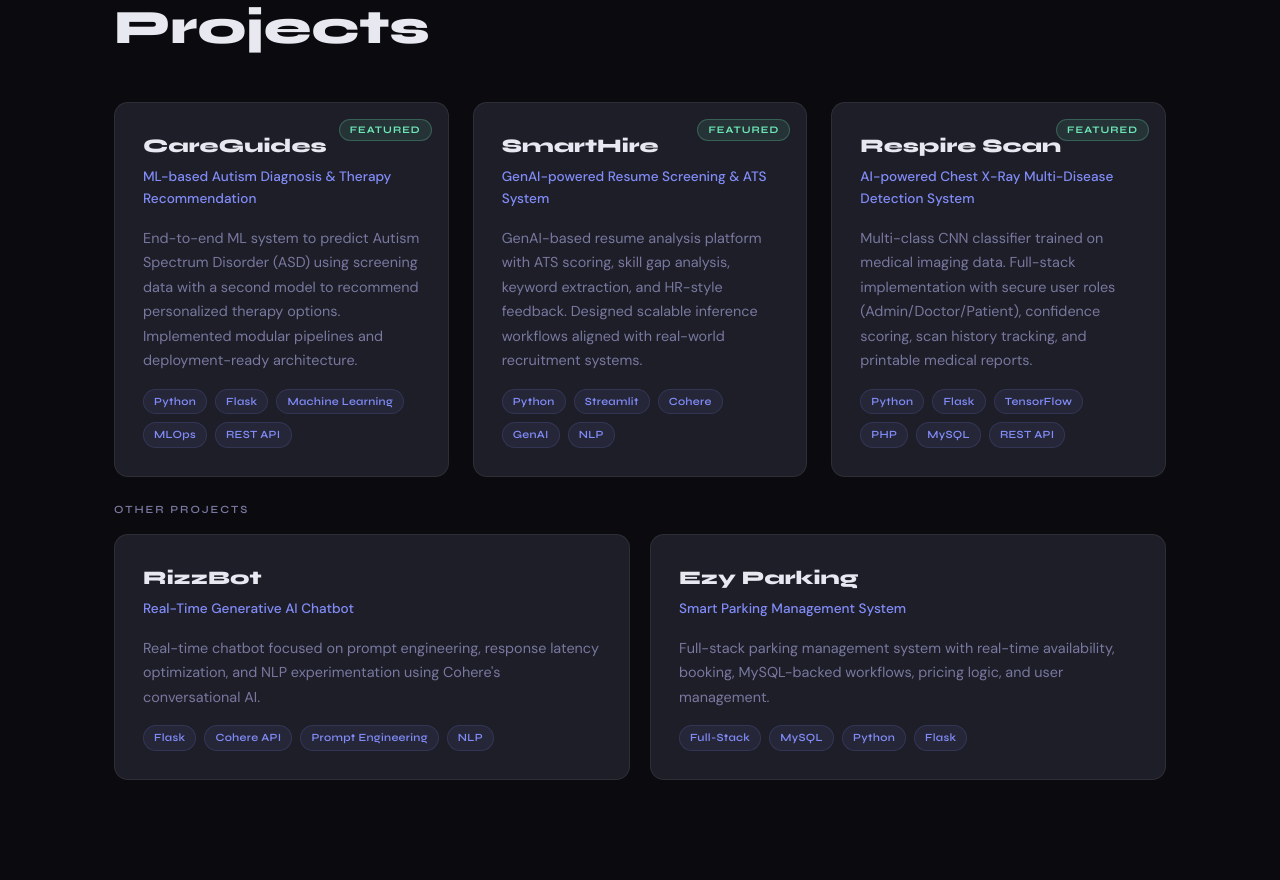
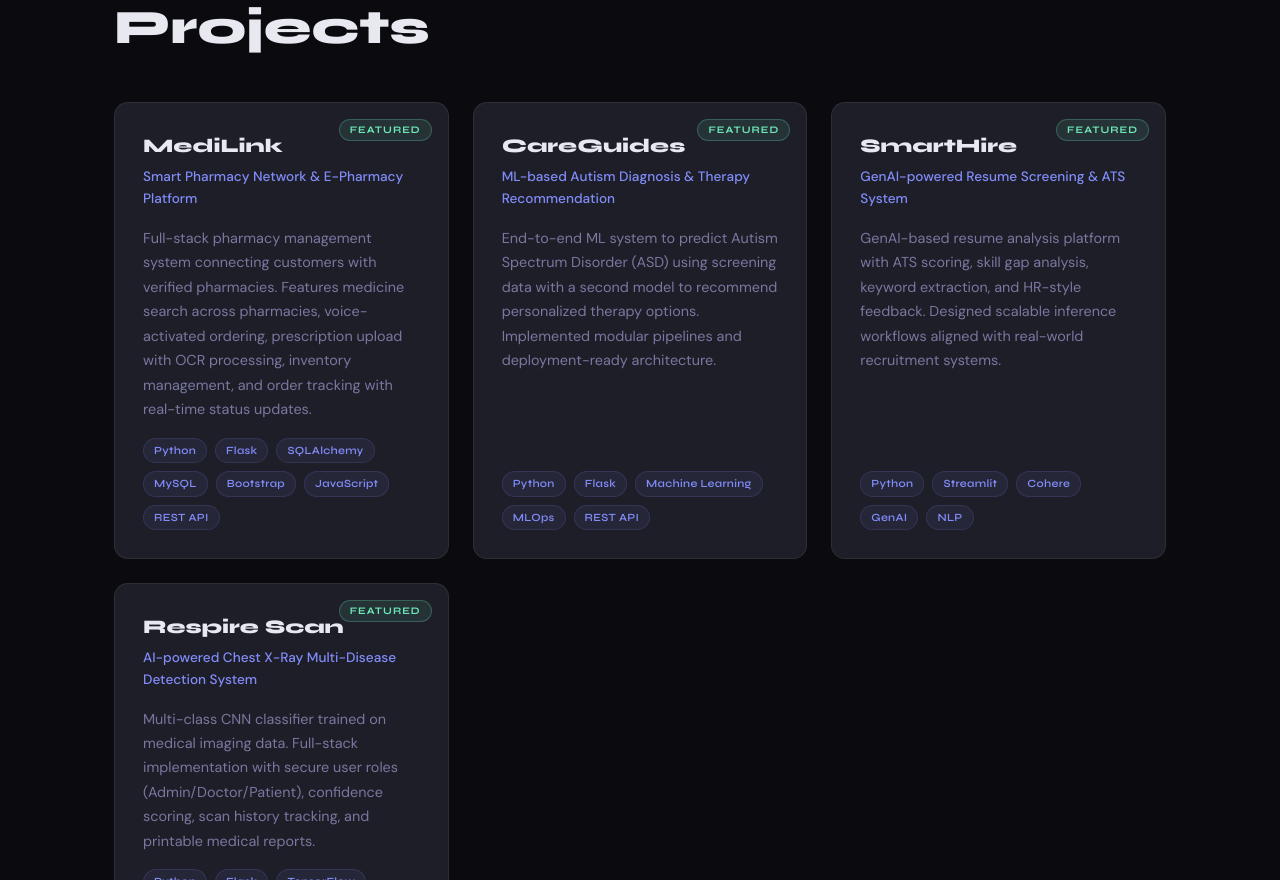
Before and after one commit to Ajo-Antony/Antony-sebastian-Portfolio, a React (Vite) app: page / in a window 1280 px wide. Shown: the part 1920-2800 px from the top of the page. Built offline with nearby package versions, Linux system fonts and the light colour scheme.

Commit message:
Add MediLink project

```diff
--- a/src/data/portfolio.js
+++ b/src/data/portfolio.js
@@ -59,6 +59,17 @@
 // PROJECTS — Add new projects here
 // ============================================================
 export const projects = [
+{
+    id: 6,
+    title: "MediLink",
+    subtitle: "Smart Pharmacy Network & E-Pharmacy Platform",
+    tags: ["Python", "Flask", "SQLAlchemy", "MySQL", "Bootstrap", "JavaScript", "REST API"],
+    description:
+      "Full-stack pharmacy management system connecting customers with verified pharmacies. Features medicine search across pharmacies, voice-activated ordering, prescription upload with OCR processing, inventory management, and order tracking with real-time status updates.",
+    github: "",
+    live: "",
+    featured: true,
+  },
   {
     id: 1,
     title: "CareGuides",
```
